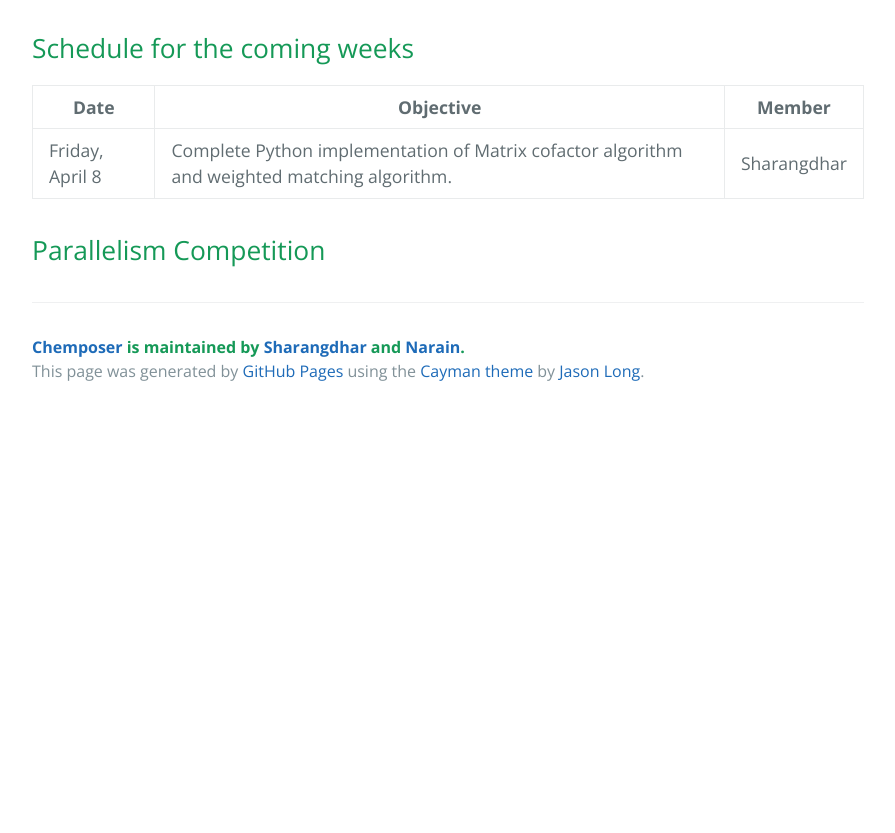
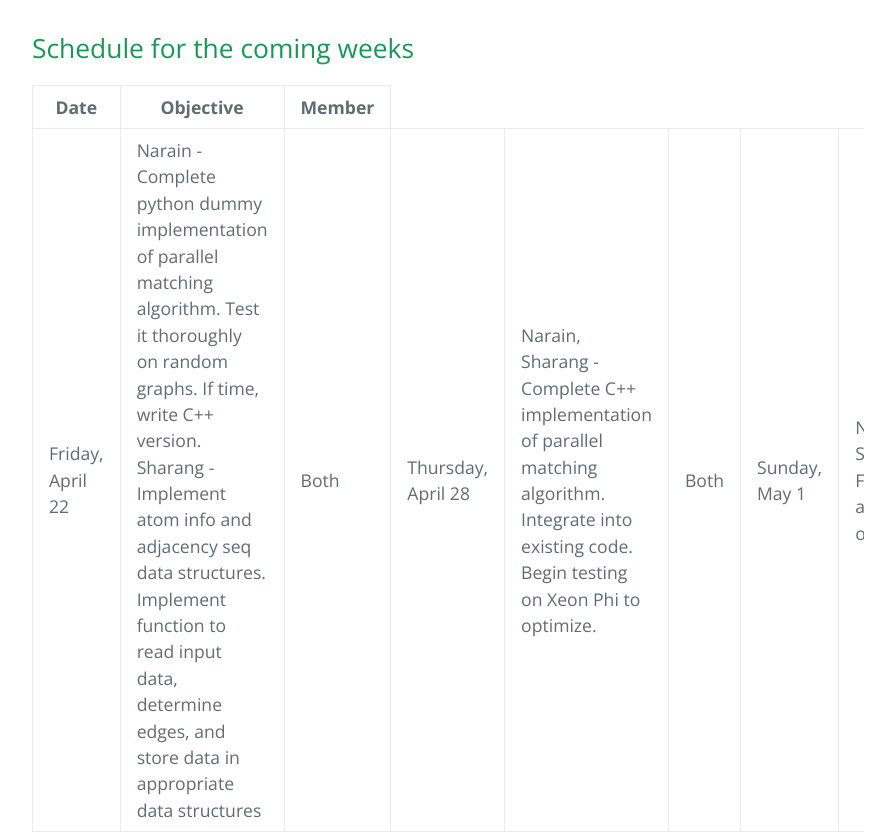
Before and after one commit to sharangdhar/sharangdhar.github.io, a website: page checkpoint.html in a window 1280 px wide. Shown: the part 542-1375 px from the top of the page, without its empty margins (192-1087 px from the left). Before the commit the page ends 973 px from the top, so only its background shows below. Drawn offline with nearby package versions, Linux system fonts and the light colour scheme.

Commit message:
schedule

```diff
--- a/checkpoint.html
+++ b/checkpoint.html
@@ -41,9 +41,18 @@
       <tbody>
 
       <tr>
-      <td>Friday, April 8</td>
-      <td>Complete Python implementation of Matrix cofactor algorithm and weighted matching algorithm.</td>
-      <td> Sharangdhar </td>
+      <td>Friday, April 22</td>
+      <td>Narain - Complete python dummy implementation of parallel matching algorithm. Test it thoroughly on random graphs. If time, write C++ version. Sharang - Implement atom info and adjacency seq data structures. Implement function to read input data, determine edges, and store data in appropriate data structures</td>
+      <td> Both  </td>
+      <td>Thursday, April 28</td>
+      <td>Narain, Sharang - Complete C++ implementation of parallel matching algorithm. Integrate into existing code. Begin testing on Xeon Phi to optimize.</td>
+      <td> Both </td>
+      <td>Sunday, May 1</td>
+      <td>Narain, Sharang - Finish testing and optimizations.</td>
+      <td> Both </td>
+      <td>Wed, May 7</td>
+      <td>Narain - Build a simple front-end for the webapp. Sharang - Build the back-end in Django. Test both parts.</td>
+      <td> Both </td>
       </tr>
 
 
```
